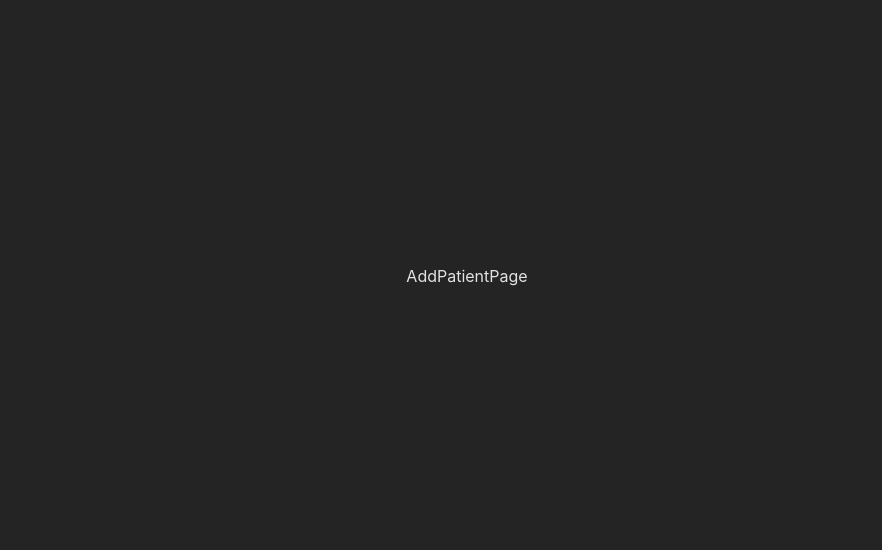
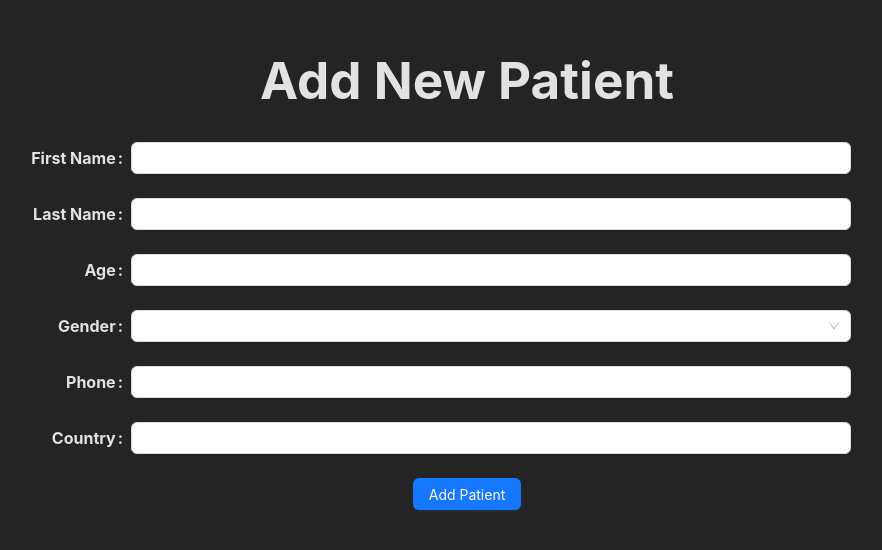
Before and after one commit to Ahmed-Elbessfy/patients_app, a React (Vite) app: page /add_patient in a window 1280 px wide. Shown: the part 156-706 px from the top of the page, without its empty margins (173-1055 px from the left). Built offline with nearby package versions, Linux system fonts and the light colour scheme.

Commit message:
add AddPatient comp & set Form UI
- create AddPatientComp file
- add Add Patient Form UI
- set AddPAtient form label custom style at index.css

```diff
--- /dev/null
+++ b/src/components/addPatientComponents/AddPatientForm.tsx
@@ -0,0 +1,50 @@
+// Helpers
+import { FC } from "react";
+
+// Nested components
+import { Button, Form, Input, InputNumber, Select } from "antd";
+
+const AddPageForm: FC = () => {
+  return (
+    <>
+      <h1>Add New Patient</h1>
+      <Form labelCol={{ span: 5 }} wrapperCol={{ span: 15 }}>
+        {/* First Name Input  */}
+        <Form.Item label="First Name">
+          <Input />
+        </Form.Item>
+        {/* Last Name Input  */}
+        <Form.Item label="Last Name">
+          <Input />
+        </Form.Item>
+        {/* Age Input  */}
+        <Form.Item label="Age">
+          <InputNumber style={{ width: "100%" }} />
+        </Form.Item>
+        {/* Gender Input  */}
+        <Form.Item label="Gender">
+          <Select>
+            <Select.Option value="male">Male</Select.Option>
+            <Select.Option value="female">Female</Select.Option>
+          </Select>
+        </Form.Item>
+        {/* Phon Input  */}
+        <Form.Item label="Phone">
+          <Input />
+        </Form.Item>
+        {/* Country Input  */}
+        <Form.Item label="Country">
+          <Input />
+        </Form.Item>
+        {/* Submit  */}
+        <Form.Item wrapperCol={{ offset: 0 }}>
+          <Button type="primary" htmlType="submit">
+            Add Patient
+          </Button>
+        </Form.Item>
+      </Form>
+    </>
+  );
+};
+
+export default AddPageForm;
--- a/src/index.css
+++ b/src/index.css
@@ -1,4 +1,3 @@
-
 body {
   margin: 0;
   padding: 2rem;
@@ -29,6 +28,12 @@ a:hover {
   color: #535bf2;
 }
 
+label {
+  color: rgba(255, 255, 255, 0.87) !important;
+  font-size: 1rem !important;
+  font-weight: 700;
+}
+
 button {
   border-radius: 8px;
   border: 1px solid transparent;
@@ -39,6 +44,10 @@ button {
   background-color: #1a1a1a;
   cursor: pointer;
   transition: border-color 0.25s;
+  -webkit-border-radius: 8px;
+  -moz-border-radius: 8px;
+  -ms-border-radius: 8px;
+  -o-border-radius: 8px;
 }
 button:hover {
   border-color: #646cff;
--- a/src/views/AddPatientPage.tsx
+++ b/src/views/AddPatientPage.tsx
@@ -1,7 +1,12 @@
 import { FC } from "react";
+import AddPageForm from "../components/addPatientComponents/AddPatientForm";
 
 const AddPatientPage: FC = () => {
-  return <div>AddPatientPage</div>;
+  return (
+    <div>
+      <AddPageForm />
+    </div>
+  );
 };
 
 export default AddPatientPage;
```
